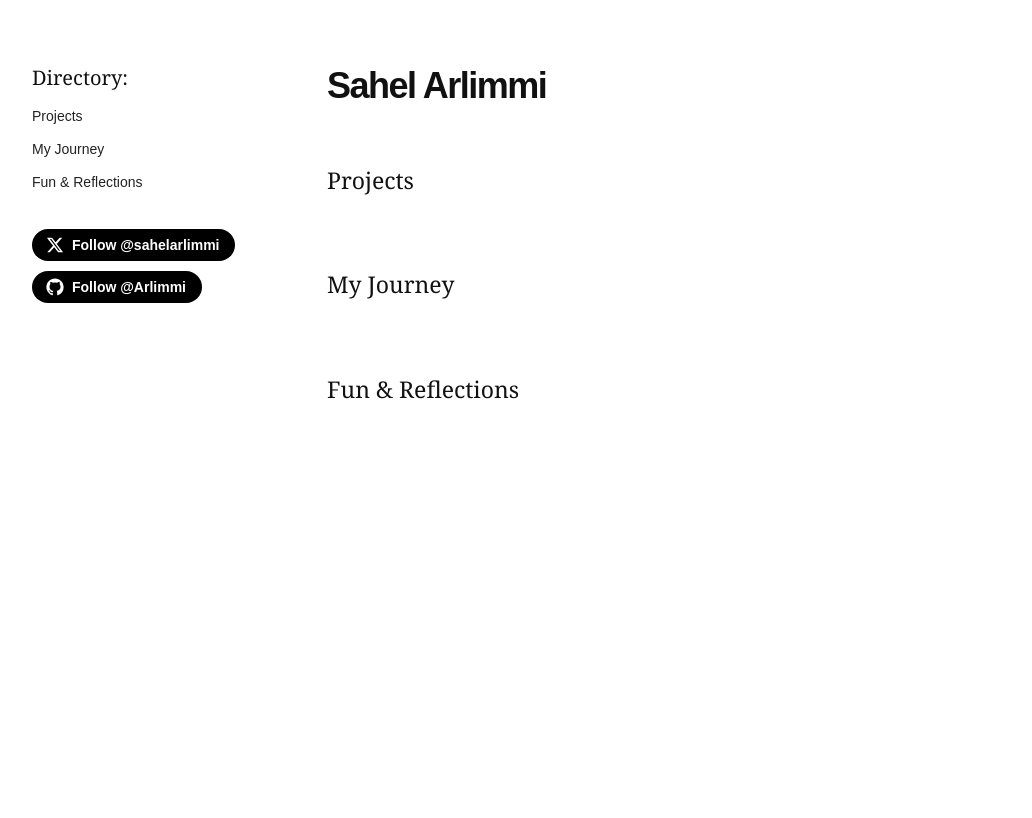
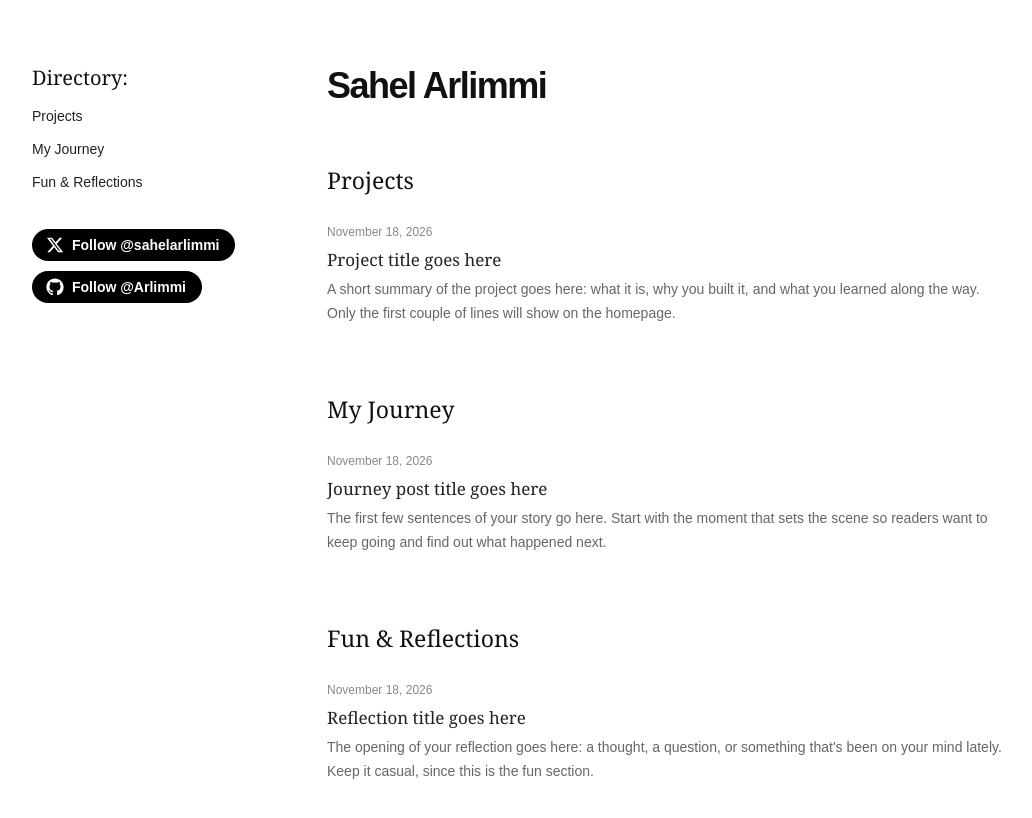
Before and after one commit to Arlimmi/my-website, a plain HTML site: page index.html in a window 1280 px wide. Shown: the whole page, without its empty margins (108-1140 px from the left). Drawn offline with Linux system fonts and the light colour scheme.

Commit message:
Update index.html

```diff
--- a/index.html
+++ b/index.html
@@ -152,12 +152,25 @@
         }
 
         .entry-title {
+            display: inline-block;
             color: #222;
             font-family: Georgia, "Times New Roman", serif;
             font-size: 17px;
+            text-decoration: underline;
+            text-decoration-color: transparent;
+            text-underline-offset: 4px;
+            transition: text-decoration-color 0.15s ease;
+        }
+
+        .entry-title:hover {
+            text-decoration-color: currentColor;
         }
 
         .entry-description {
+            display: -webkit-box;
+            -webkit-line-clamp: 2;
+            -webkit-box-orient: vertical;
+            overflow: hidden;
             margin: 3px 0 0;
             color: #666;
             font-size: 14px;
@@ -241,21 +254,39 @@
             <section id="projects">
                 <h2>Projects</h2>
 
-                <!-- Add your projects here -->
+                <article class="entry">
+                    <span class="entry-date">November 18, 2026</span>
+                    <a class="entry-title" href="posts/project-title.html">Project title goes here</a>
+                    <p class="entry-description">
+                        A short summary of the project goes here: what it is, why you built it, and what you learned along the way. Only the first couple of lines will show on the homepage.
+                    </p>
+                </article>
 
             </section>
 
             <section id="journey">
                 <h2>My Journey</h2>
 
-                <!-- Add your journey entries here -->
+                <article class="entry">
+                    <span class="entry-date">November 18, 2026</span>
+                    <a class="entry-title" href="posts/journey-title.html">Journey post title goes here</a>
+                    <p class="entry-description">
+                        The first few sentences of your story go here. Start with the moment that sets the scene so readers want to keep going and find out what happened next.
+                    </p>
+                </article>
 
             </section>
 
             <section id="reflections">
                 <h2>Fun &amp; Reflections</h2>
 
-                <!-- Add your reflections here -->
+                <article class="entry">
+                    <span class="entry-date">November 18, 2026</span>
+                    <a class="entry-title" href="posts/reflection-title.html">Reflection title goes here</a>
+                    <p class="entry-description">
+                        The opening of your reflection goes here: a thought, a question, or something that's been on your mind lately. Keep it casual, since this is the fun section.
+                    </p>
+                </article>
 
             </section>
 
```
Lines whose indentation alone changed are shown as unchanged.
